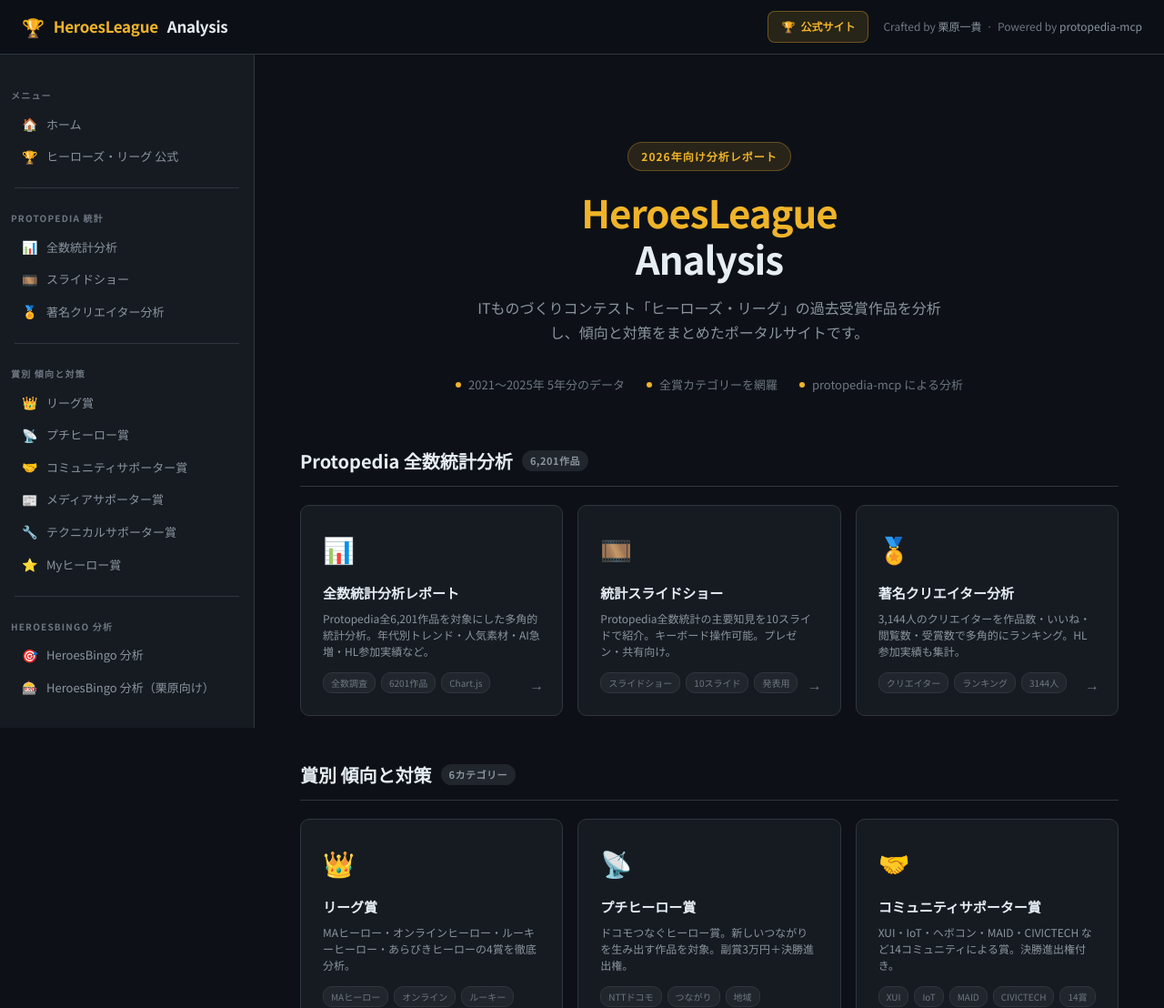
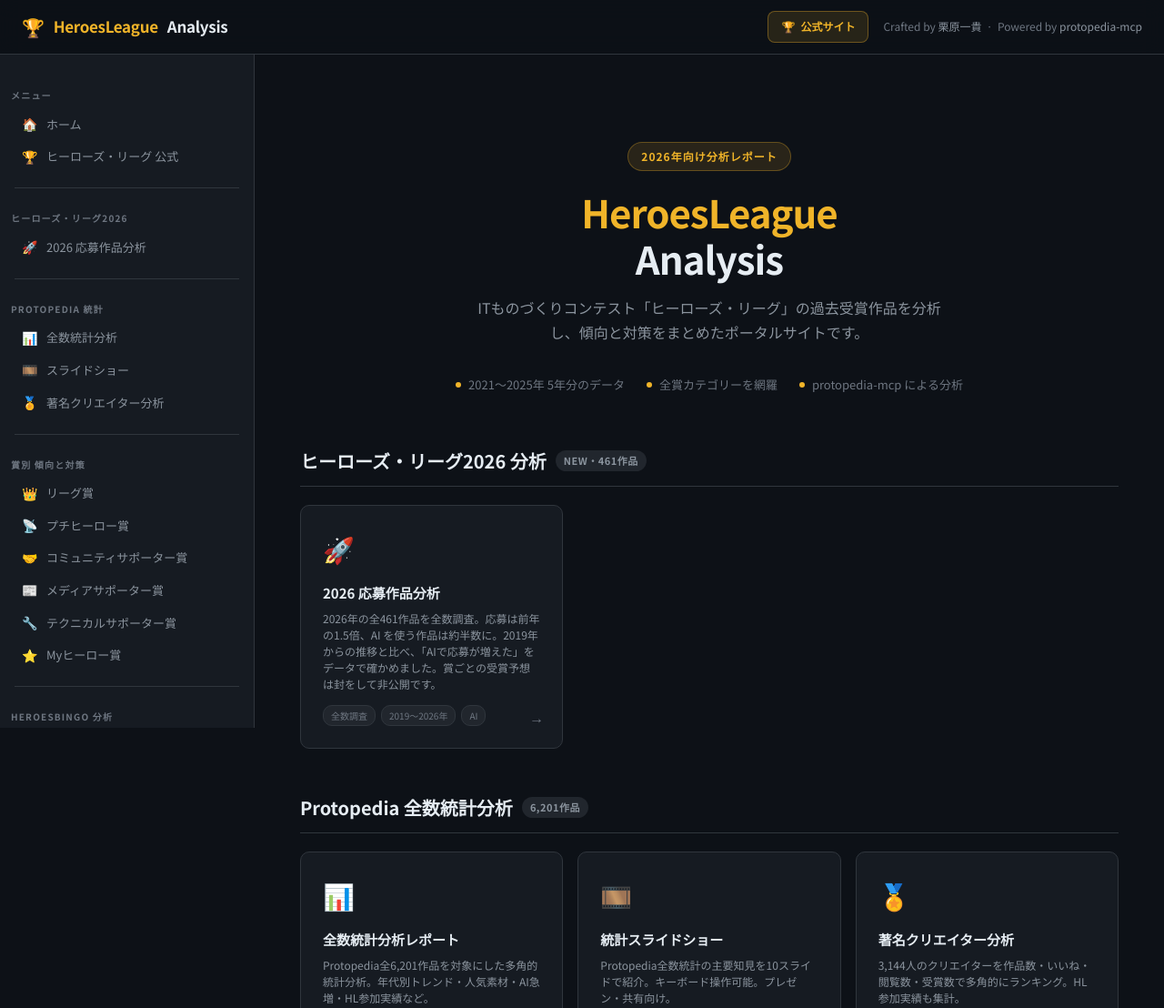
Before and after one commit to qurihara/HeroesLeague-analysis, a plain HTML site: page index.html in a window 1280 px wide. Shown: the top 1108 px of the page at 91% size. Drawn offline with Linux system fonts and the light colour scheme.

Commit message:
Add HeroesLeague 2026 entry analysis (461 entries, 2019-2026 comparison)
Co-Authored-By: Claude Opus 5.5 <noreply@anthropic.com>

```diff
--- a/index.html
+++ b/index.html
@@ -278,6 +278,14 @@
     </div>
 
     <div class="sidebar-divider"></div>
+    <div class="sidebar-label">ヒーローズ・リーグ2026</div>
+    <div class="sidebar-section">
+      <a class="sidebar-link" href="hl2026-analysis.html">
+        <span class="icon">🚀</span> 2026 応募作品分析
+      </a>
+    </div>
+
+    <div class="sidebar-divider"></div>
     <div class="sidebar-label">Protopedia 統計</div>
     <div class="sidebar-section">
       <a class="sidebar-link" href="protopedia-statistics.html">
@@ -337,6 +345,19 @@
           <div class="hero-stat"><div class="dot"></div>全賞カテゴリーを網羅</div>
           <div class="hero-stat"><div class="dot"></div>protopedia-mcp による分析</div>
         </div>
+      </div>
+
+      <div class="section-title">
+        ヒーローズ・リーグ2026 分析 <span class="badge">NEW・461作品</span>
+      </div>
+      <div class="cards-grid">
+        <a class="card" href="hl2026-analysis.html" style="--card-color:#f85149">
+          <div class="card-icon">🚀</div>
+          <div class="card-title">2026 応募作品分析</div>
+          <div class="card-desc">2026年の全461作品を全数調査。応募は前年の1.5倍、AI を使う作品は約半数に。2019年からの推移と比べ、「AIで応募が増えた」をデータで確かめました。賞ごとの受賞予想は封をして非公開です。</div>
+          <div class="card-tags"><span class="tag">全数調査</span><span class="tag">2019〜2026年</span><span class="tag">AI</span></div>
+          <span class="card-arrow">→</span>
+        </a>
       </div>
 
       <div class="section-title">
```
Also changed, not shown: hl2026-analysis.html (added, +1 -0 lines), 2 other files.
